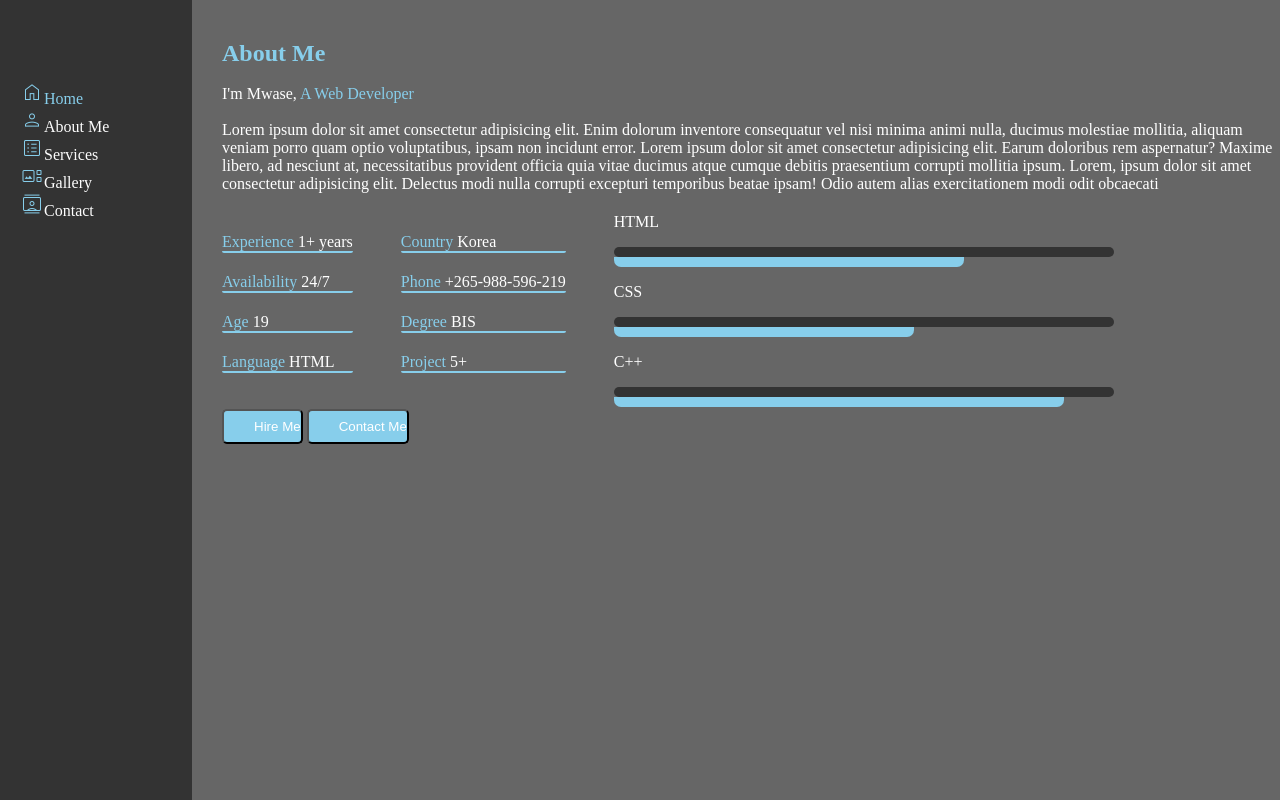
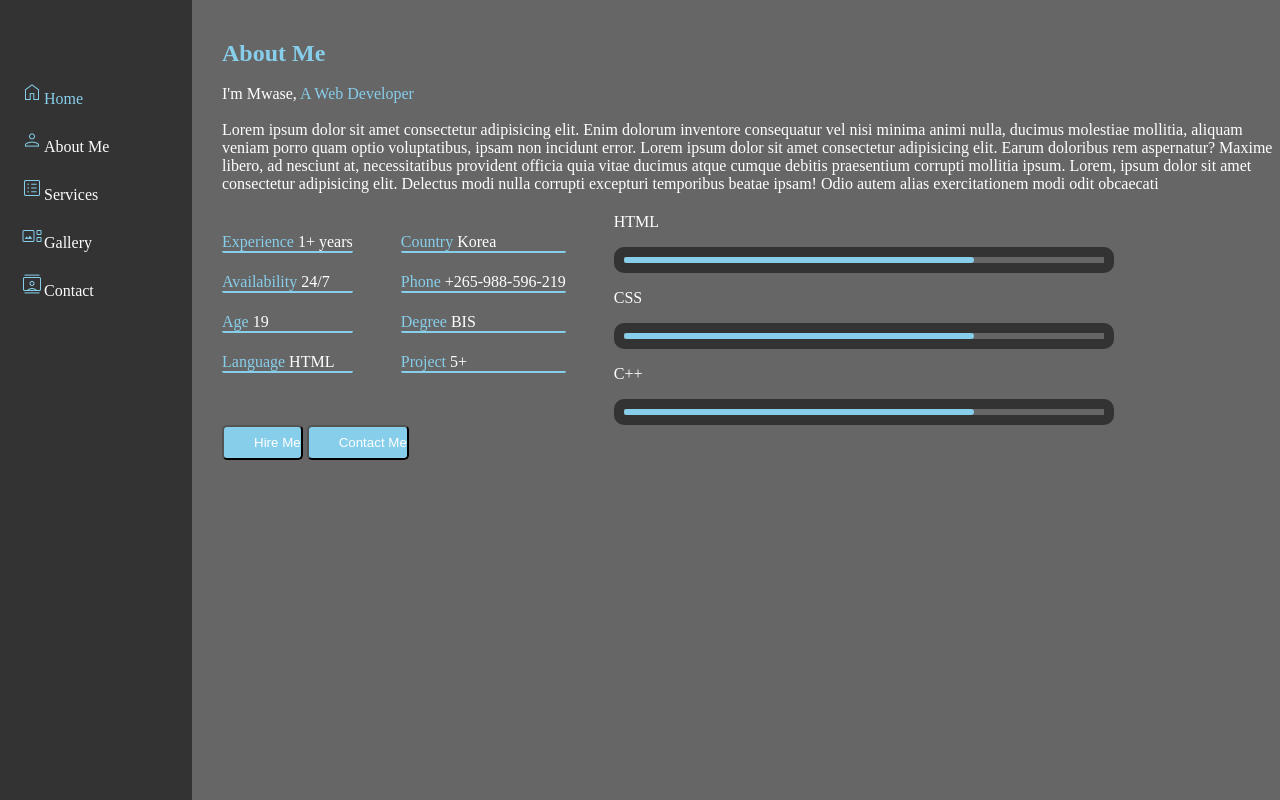
Before and after one commit to lauryn06/Practical-Exam, a plain HTML site: page about.html in a window 1280 px wide. Drawn offline with nearby package versions, Linux system fonts and the light colour scheme.

Commit message:
adding all the files on github

```diff
--- a/About.css
+++ b/About.css
@@ -31,23 +31,23 @@ footer{
 
 }
  .HTML, .CSS, .C{
-    width: 500px;
- border-bottom: 10px solid var(--dark);
- border-radius: 7px;
+    width: 350px;
+ border-bottom: 6px solid var(--primary_color);
+ border-radius: 10px;
 
  }
 .html1{
-    width: 350px;
-    border-bottom: 10px solid var(--primary_color);
-    border-radius: 7px;
+    width: 500px;
+    border: 10px solid var(--dark);
+    border-radius: 10px;
 }
 .css1{
-    width: 300px;
-    border-bottom: 10px solid var(--primary_color);
-    border-radius: 7px;
+    width: 500px;
+    border: 10px solid var(--dark);
+    border-radius: 10px;
 }
 .c1{
-    width: 450px;
-    border-bottom: 10px solid var(--primary_color);
-    border-radius: 7px;
+    width: 500px;
+    border: 10px solid var(--dark);
+    border-radius: 10px;
 }
--- a/contact.css
+++ b/contact.css
@@ -61,6 +61,8 @@ input{
     color: white;
     background-color: var(--dark);
     height: 35px;
+    padding-left: 30px;
+    font-weight: 700;
     width: 400px;
     border-radius: 10px;
 }
@@ -69,9 +71,12 @@ button{
     height: 35px;
     width: 90px;
     border-radius: 3px;
+    border: 1px;
+    font-weight: 900;
     color: white;
     background-color: var(--primary_color);
     box-shadow: 3px 3px 5px var(--dark);
+    cursor: pointer;
 }
 textarea{
     background-color: var(--dark);
--- a/index.css
+++ b/index.css
@@ -10,6 +10,7 @@ section{
 img{
     height: 550px;
     width: 400px;
+    border-radius: 10px;
     padding-top: 70px;
 }
 .about{
@@ -22,6 +23,8 @@ button{
     width: 90px;
     border-radius: 3px;
     color: white;
+    font-weight: 900;
+    border: 1px;
     background-color: var(--primary_color);
     box-shadow: 3px 3px 5px var(--dark);
 }
--- a/style.css
+++ b/style.css
@@ -38,6 +38,8 @@ a{
     font-size: medium;
     padding-left: 20px;
    color: var(--white);
+    padding-top: 20px;
+
 }
 .material-symbols-outlined {
   font-variation-settings:
```
Also changed, not shown: about.html (+3 -1 lines).
